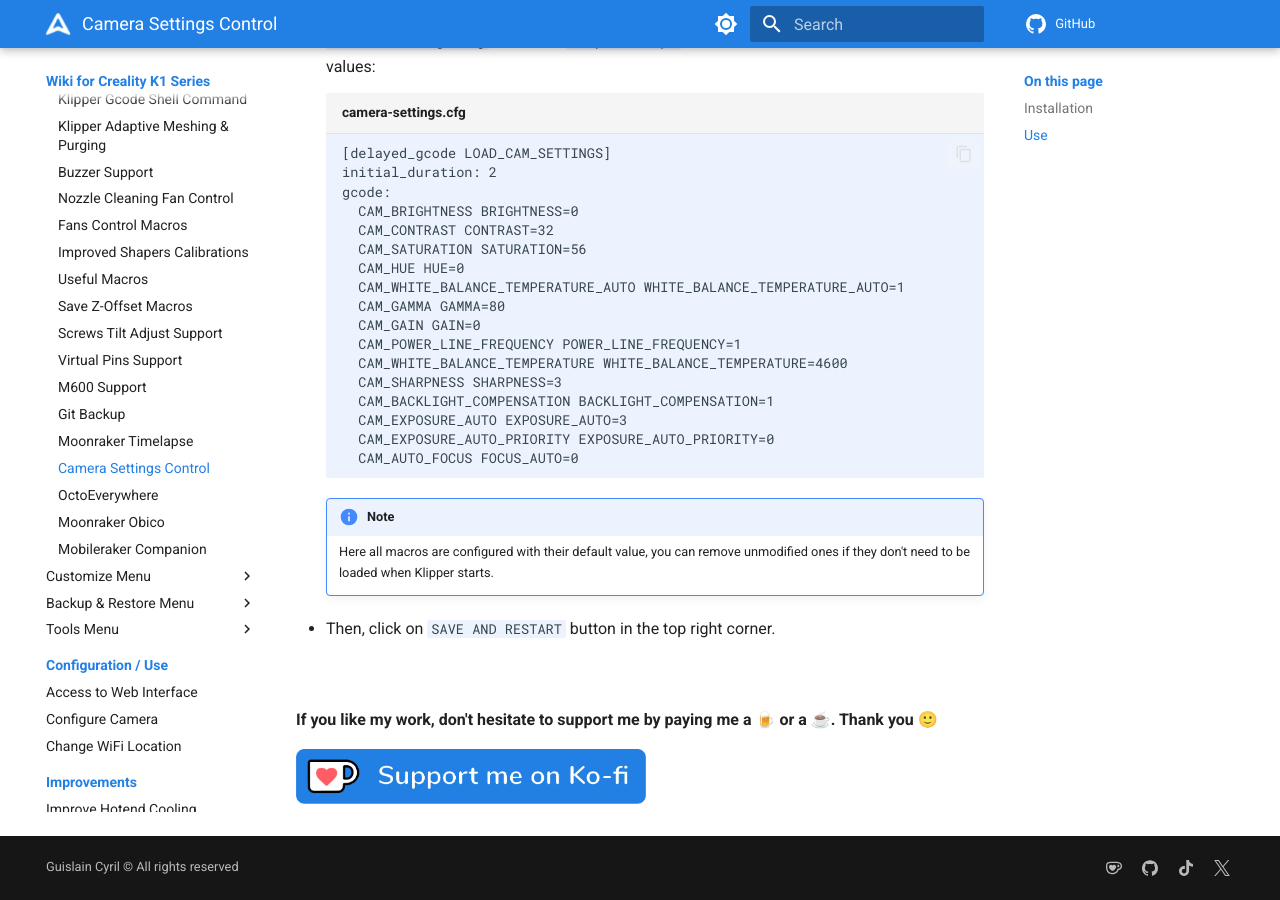
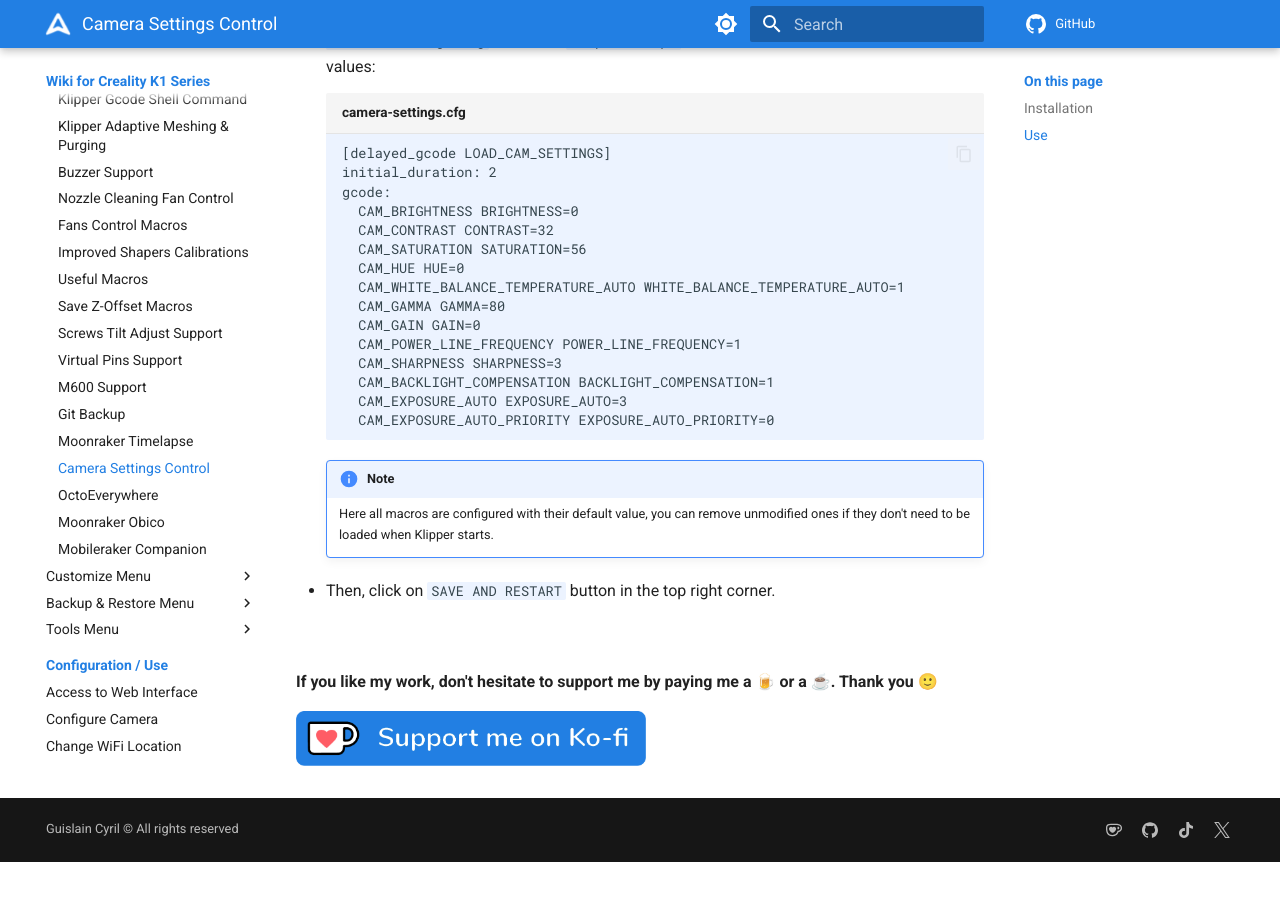
Before and after one commit to Guilouz/Creality-Helper-Script-Wiki, an MkDocs documentation site: the page built from docs/helper-script/camera-settings-control.md, in a window 1280 px wide and 900 px high, scrolled down 2239 px. Built offline with MkDocs 1.6.1 and Material for MkDocs 9.7.7, drawn with Linux system fonts in a browser that asks for light colours; comment, search, counter and statistics services are not loaded; after the commit the page ends 3101 px from its top, so only the background shows below that.

Commit message:
Update camera-settings-control.md

````diff
--- a/docs/helper-script/camera-settings-control.md
+++ b/docs/helper-script/camera-settings-control.md
@@ -44,12 +44,10 @@ This allows to control camera settings with macros.
       CAM_GAMMA GAMMA=80
       CAM_GAIN GAIN=0
       CAM_POWER_LINE_FREQUENCY POWER_LINE_FREQUENCY=1
-      CAM_WHITE_BALANCE_TEMPERATURE WHITE_BALANCE_TEMPERATURE=4600
       CAM_SHARPNESS SHARPNESS=3
       CAM_BACKLIGHT_COMPENSATION BACKLIGHT_COMPENSATION=1
       CAM_EXPOSURE_AUTO EXPOSURE_AUTO=3
       CAM_EXPOSURE_AUTO_PRIORITY EXPOSURE_AUTO_PRIORITY=0
-      CAM_AUTO_FOCUS FOCUS_AUTO=0
     ```
 
     !!! Note
````
